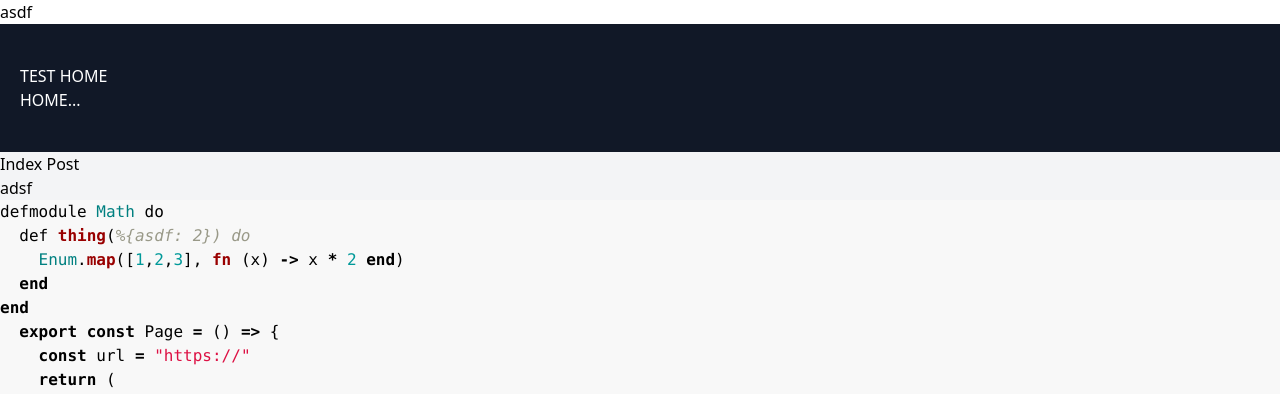
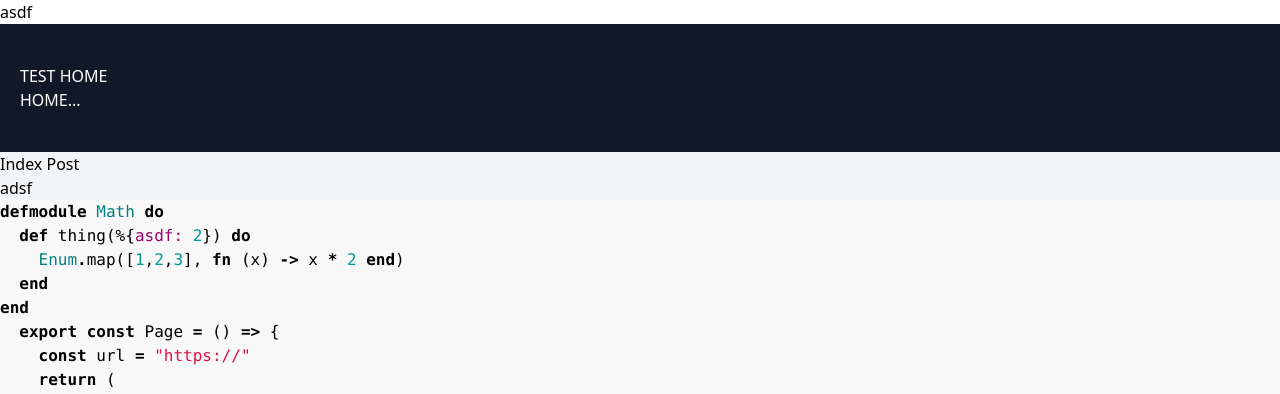
Before and after one commit to mthomps4/test-pages, a Jekyll site: the page built from post/index.md, in a window 1280 px wide. Shown: the top 394 px of the page. Built offline with Jekyll 4.4.1, drawn with Linux system fonts in a browser that asks for light colours; our own code applies the rules of GitHub Pages for plain Markdown files.

Commit message:
Update index.md

````diff
--- a/post/index.md
+++ b/post/index.md
@@ -6,7 +6,7 @@ description: "BLAH"
 # Index Post
 adsf
 
-```erlang
+```elixir
 defmodule Math do
   def thing(%{asdf: 2}) do
     Enum.map([1,2,3], fn (x) -> x * 2 end)
````
